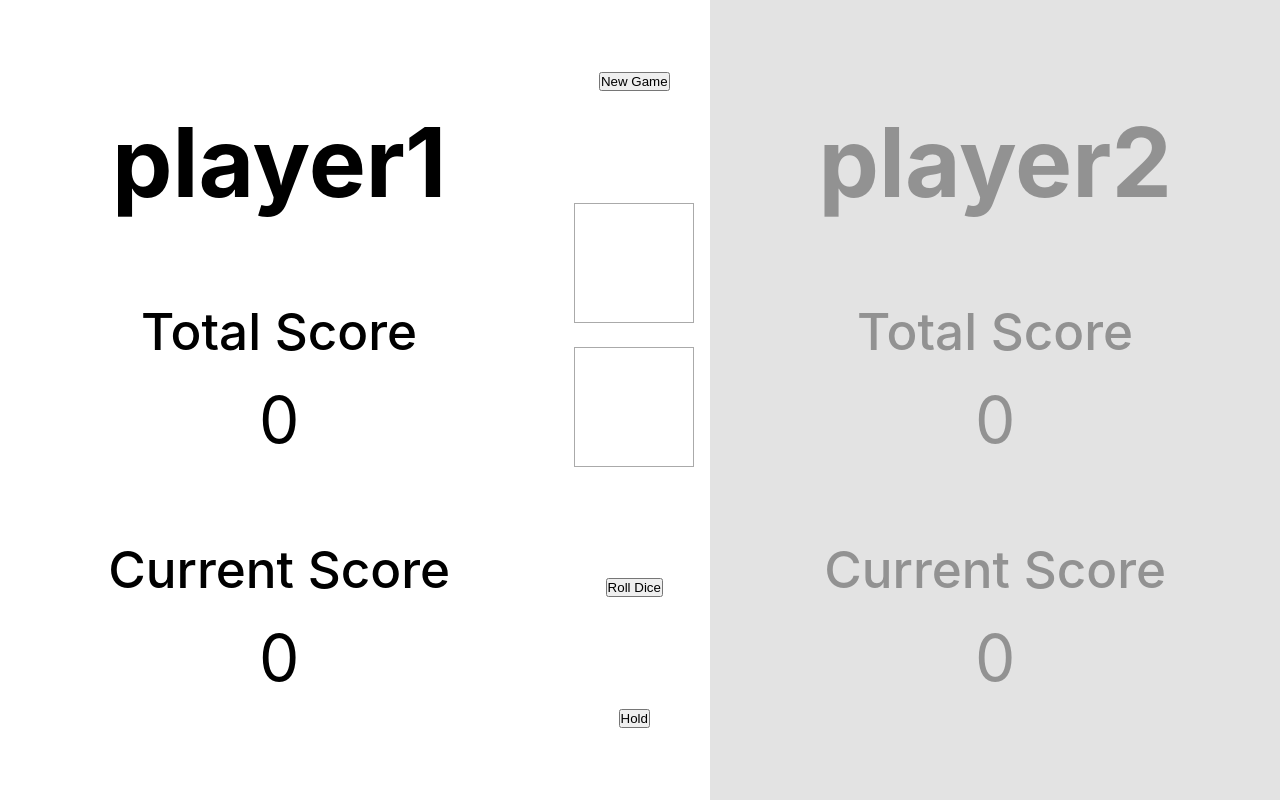
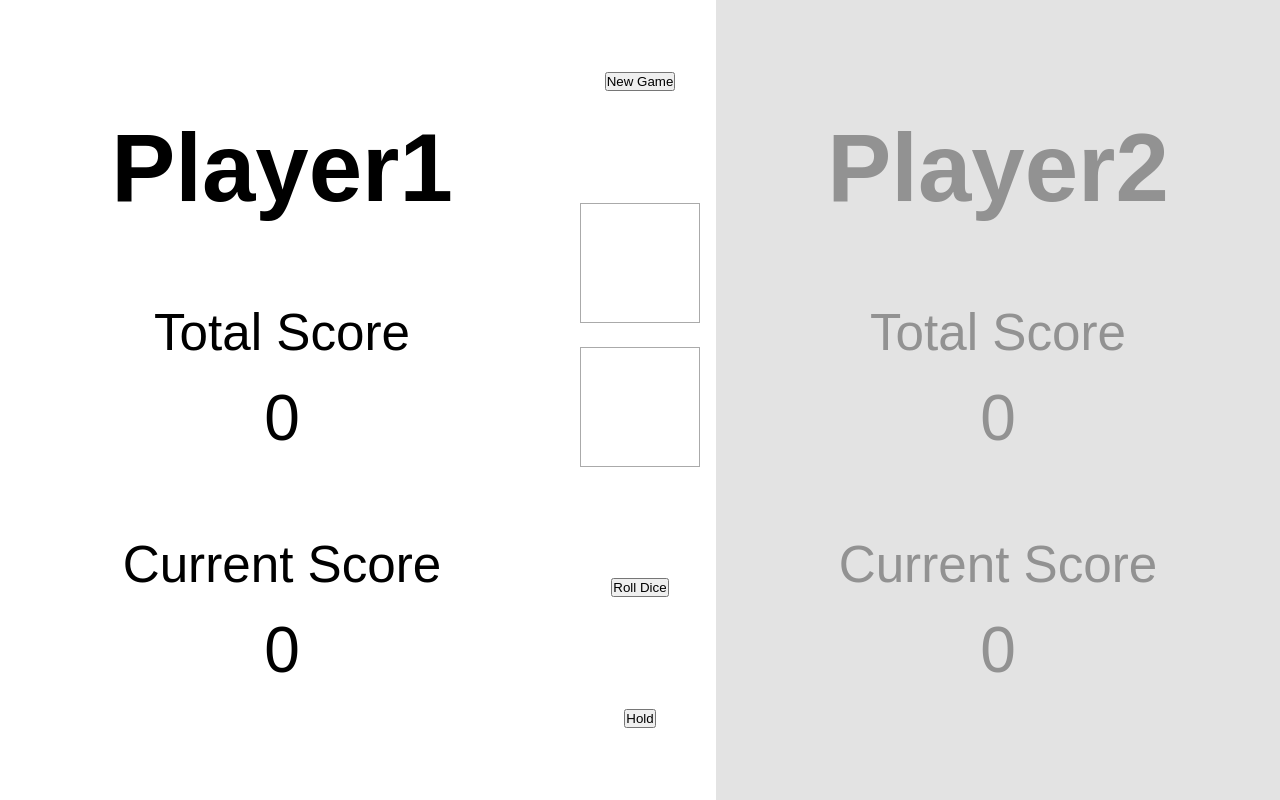
Before and after one commit to saharlaor/Dice-Game, a React (Create React App) app: page / in a window 1280 px wide. Built offline with nearby package versions, Linux system fonts and the light colour scheme.

Commit message:
Font family => fantasy

```diff
--- a/src/App.css
+++ b/src/App.css
@@ -5,5 +5,6 @@
 }
 
 .App {
+  font-family: fantasy;
   text-align: center;
 }
--- a/src/components/Game/Game.jsx
+++ b/src/components/Game/Game.jsx
@@ -7,10 +7,10 @@ class Game extends React.Component {
   constructor(props) {
     super(props);
     this.state = {
-      playerNames: { player1: "player1", player2: "player2" },
+      playerNames: { player1: "Player1", player2: "Player2" },
       totalScore: { player1: 0, player2: 0 },
       currentScore: 0,
-      currentPlayer: "player1",
+      currentPlayer: "Player1",
       dice: [0, 0],
       winningScore: 100,
       isWon: false,
@@ -31,10 +31,10 @@ class Game extends React.Component {
 
   handleNewGameClick = () => {
     this.setState({
-      playerNames: { player1: "player1", player2: "player2" },
+      playerNames: { player1: "Player1", player2: "Player2" },
       totalScore: { player1: 0, player2: 0 },
       currentScore: 0,
-      currentPlayer: "player1",
+      currentPlayer: "Player1",
       dice: [0, 0],
       winningScore: 100,
       isWon: false,
```
